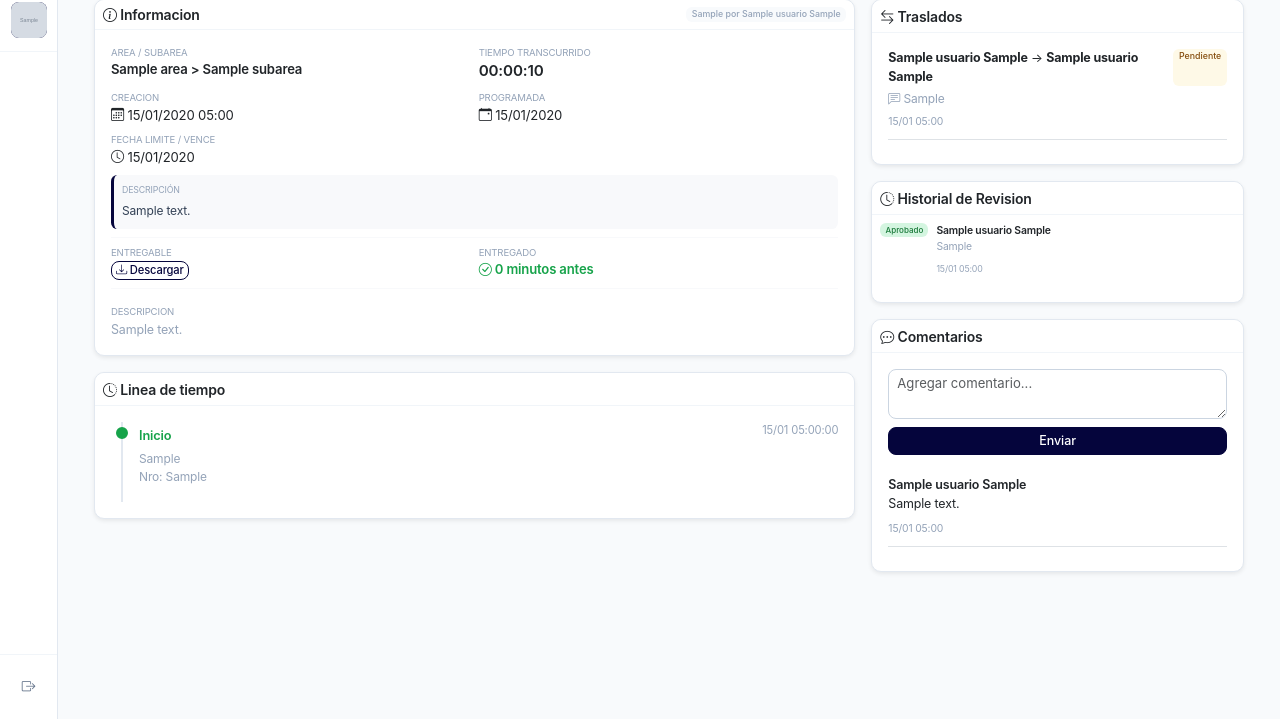
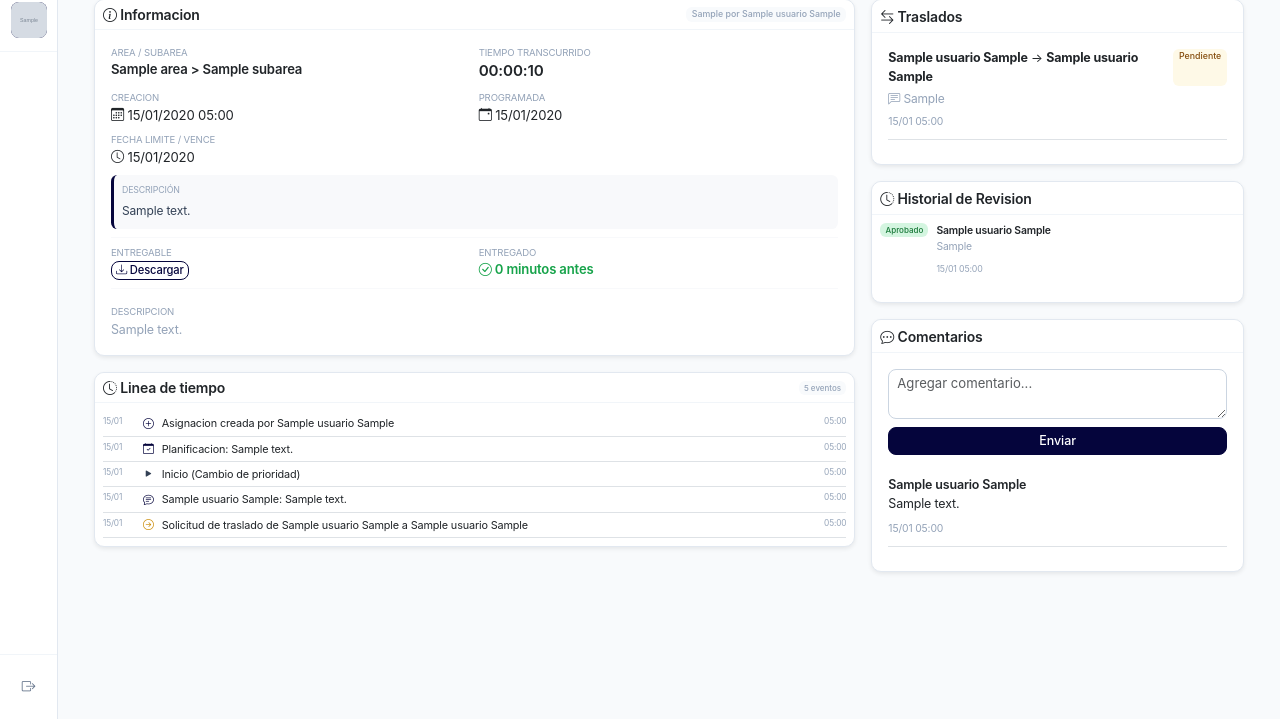
Before and after one commit to one10yanes-hue/kairos, a Django app: page /usuario/actividad/1/detalle/ in a window 1280 px wide. Shown: the part 81-800 px from the top of the page. Run offline with Django 5.2, Linux system fonts and the light colour scheme; a user stored in the database is signed in; tables that the repository leaves empty hold one stand-in row (values such as "Sample post"); grey boxes marked "Sample" are stand-in pictures.

Commit message:
v4.2.4: Timeline unificado con traslados detallados (solicitud, aceptado, rechazado)

```diff
--- a/apps/gestion/views.py
+++ b/apps/gestion/views.py
@@ -711,6 +711,31 @@ def detalle_actividad(request, pk):
     planificacion = None
     if asignacion.planificacion_detalle and asignacion.planificacion_detalle.planificacion:
         planificacion = asignacion.planificacion_detalle.planificacion
+    # Timeline unificado: registros + traslados + comentarios
+    timeline = []
+    timeline.append({
+        "fecha": asignacion.fecha_asignacion, "tipo": "creacion", "icono": "plus-circle",
+        "descripcion": f"Asignacion creada por {asignacion.origen_user.get_full_name() if asignacion.origen_user else 'Sistema'}"
+    })
+    if planificacion:
+        desc_planif = planificacion.descripcion or "Sin descripcion"
+        timeline.append({
+            "fecha": planificacion.fecha_creacion, "tipo": "planificacion", "icono": "calendar-check",
+            "descripcion": f"Planificacion: {desc_planif[:80]}"
+        })
+    for r in registros:
+        icono = {"Inicio":"play-fill","Pausa":"pause-fill","Reanudacion":"arrow-clockwise","Finalizacion":"check-circle-fill"}.get(r.evento,"circle")
+        timeline.append({"fecha":r.fecha_hora,"tipo":"registro","icono":icono,"descripcion":f"{r.evento}{' ('+r.motivo_pausa+')' if r.motivo_pausa else ''}"})
+    for c in comentarios:
+        timeline.append({"fecha":c.fecha_creacion,"tipo":"comentario","icono":"chat-text","descripcion":f"{c.user.get_full_name()}: {c.texto[:60]}"})
+    for t in traslados:
+        timeline.append({"fecha":t.fecha_creacion,"tipo":"traslado","icono":"arrow-right-circle","descripcion":f"Solicitud de traslado de {t.user_origen.get_full_name()} a {t.user_destino.get_full_name()}"})
+        if t.estado == "Aceptado":
+            timeline.append({"fecha":t.fecha_update or t.fecha_creacion,"tipo":"traslado","icono":"check-circle","descripcion":f"Traslado aceptado por {t.user_destino.get_full_name()}"})
+        elif t.estado == "Rechazado":
+            motivo = t.motivo or ""
+            timeline.append({"fecha":t.fecha_update or t.fecha_creacion,"tipo":"traslado","icono":"x-circle","descripcion":f"Traslado rechazado por {t.user_destino.get_full_name()}{' (' + motivo[:40] + ')' if motivo else ''}"})
+    timeline.sort(key=lambda x: x["fecha"], reverse=True)
     context = {
         "asignacion": asignacion,
         "registros": registros,
@@ -720,6 +745,7 @@ def detalle_actividad(request, pk):
         "historial": historial,
         "tiempo_efectivo": asignacion.tiempo_formateado(),
         "planificacion": planificacion,
+        "timeline": timeline,
     }
     return render(request, "gestion/detalle_actividad.html", context)
 
--- a/templates/gestion/detalle_actividad.html
+++ b/templates/gestion/detalle_actividad.html
@@ -132,42 +132,21 @@
             </div>
 
             <div class="card shadow-sm mb-3">
-                <div class="card-header py-1 px-2"><small class="fw-semibold"><i class="bi bi-clock-history"></i> Linea de tiempo</small></div>
-                <div class="card-body p-3">
-                    {% if registros %}
-                    <div style="position:relative;padding-left:1.75rem;">
-                        <div style="position:absolute;left:0.65rem;top:0;bottom:0;width:2px;background:var(--slate-200);"></div>
-                        {% for r in registros %}
-                        <div style="position:relative;padding-bottom:1rem;">
-                            <div style="position:absolute;left:-1.45rem;top:0.3rem;width:12px;height:12px;border-radius:50%;
-                                {% if r.evento == 'Inicio' or r.evento == 'Finalizacion' %}background:var(--success);border:2px solid var(--success);
-                                {% elif r.evento == 'Pausa' %}background:var(--warning);border:2px solid var(--warning);
-                                {% elif r.evento == 'Reanudacion' %}background:var(--accent);border:2px solid var(--accent);
-                                {% else %}background:var(--slate-400);border:2px solid var(--slate-400);{% endif %}">
-                            </div>
-                            <div class="d-flex justify-content-between align-items-start">
-                                <div>
-                                    <span class="fw-semibold" style="font-size:0.8rem;color:
-                                        {% if r.evento == 'Inicio' or r.evento == 'Finalizacion' %}var(--success)
-                                        {% elif r.evento == 'Pausa' %}var(--warning)
-                                        {% elif r.evento == 'Reanudacion' %}var(--accent)
-                                        {% else %}var(--slate-500){% endif %};">
-                                        {{ r.get_evento_display }}
-                                    </span>
-                                    {% if r.evento == 'Pausa' and r.motivo_pausa %}
-                                    <span class="badge bg-light text-muted ms-1" style="font-size:0.6rem;">{{ r.motivo_pausa }}</span>
-                                    {% endif %}
-                                    {% if r.comentario %}<p class="mb-0 text-muted mt-1" style="font-size:0.75rem;">{{ r.comentario }}</p>{% endif %}
-                                    {% if r.nro_actividad %}<p class="mb-0 text-muted" style="font-size:0.75rem;">Nro: {{ r.nro_actividad }}</p>{% endif %}
-                                </div>
-                                <small class="text-muted" style="font-size:0.7rem;white-space:nowrap;margin-left:0.5rem;">{{ r.fecha_hora|date:"d/m H:i:s" }}</small>
-                            </div>
-                        </div>
-                        {% endfor %}
+                <div class="card-header py-1 px-2 d-flex justify-content-between align-items-center">
+                    <small class="fw-semibold"><i class="bi bi-clock-history"></i> Linea de tiempo</small>
+                    <span class="badge bg-light text-muted" style="font-size:0.5rem;">{{ timeline|length }} eventos</span>
+                </div>
+                <div class="card-body p-2" style="max-height:300px;overflow-y:auto;">
+                    {% for ev in timeline %}
+                    <div class="d-flex gap-2 py-1 border-bottom" style="font-size:0.68rem;">
+                        <span class="text-muted" style="min-width:32px;font-size:0.52rem;">{{ ev.fecha|date:"d/m" }}</span>
+                        <span style="color:{% if ev.tipo == 'creacion' or ev.tipo == 'planificacion' %}var(--accent){% elif ev.tipo == 'registro' and 'Finalizacion' in ev.descripcion %}var(--success){% elif ev.tipo == 'registro' and 'Pausa' in ev.descripcion %}var(--slate-500){% elif ev.tipo == 'comentario' %}var(--accent){% elif ev.tipo == 'traslado' and 'aceptado' in ev.descripcion %}var(--success){% elif ev.tipo == 'traslado' and 'rechazado' in ev.descripcion %}var(--danger){% elif ev.tipo == 'traslado' %}var(--warning){% else %}var(--slate-700){% endif %}"><i class="bi bi-{{ ev.icono }}"></i></span>
+                        <span>{{ ev.descripcion }}</span>
+                        <span class="text-muted" style="font-size:0.52rem;margin-left:auto;">{{ ev.fecha|date:"H:i" }}</span>
                     </div>
-                    {% else %}
-                    <p class="text-muted text-center py-3 mb-0" style="font-size:0.8rem;">Sin registros de tiempo</p>
-                    {% endif %}
+                    {% empty %}
+                    <p class="text-muted text-center py-3 mb-0" style="font-size:0.8rem;">Sin eventos registrados</p>
+                    {% endfor %}
                 </div>
             </div>
         </div>
```
